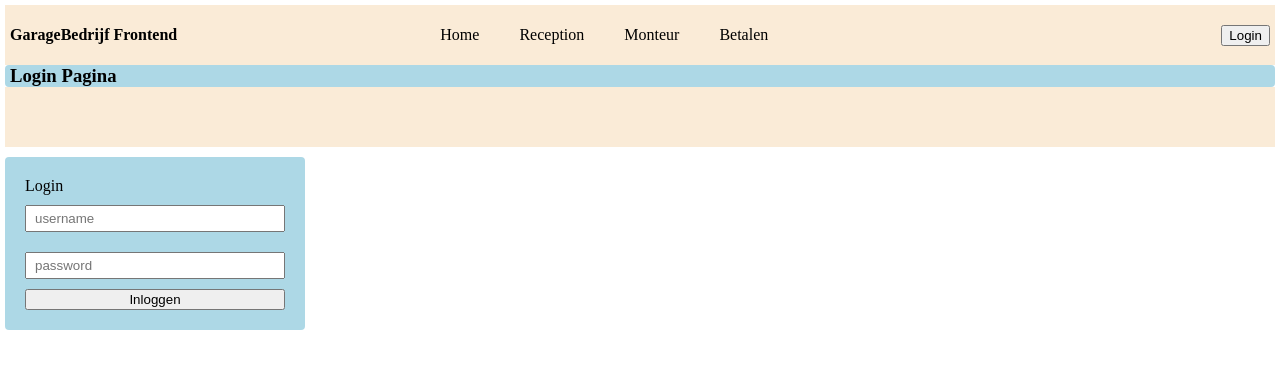
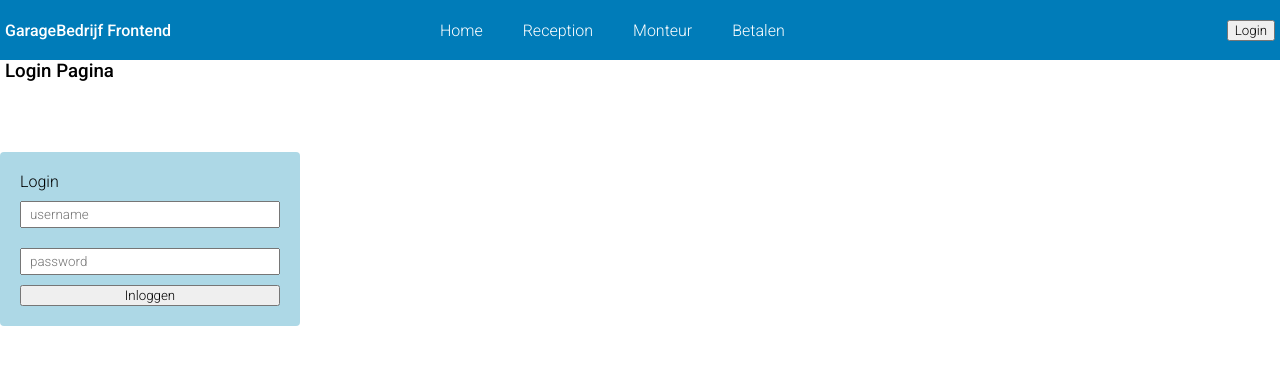
Before and after one commit to jurgenkervezee/eindopdracht-frontend-garage, a React (Create React App) app: page /signin in a window 1280 px wide. Shown: the top 368 px of the page. Built offline with nearby package versions, Linux system fonts and the light colour scheme.

Commit message:
refactoring css

```diff
--- a/src/components/topmenu/TopMenu.css
+++ b/src/components/topmenu/TopMenu.css
@@ -3,25 +3,25 @@
     display: flex;
     justify-content: space-between;
     align-items: center;
-    padding: 5px
+    padding: 5px;
+    background-color: #007cb9;
+    color: white;
+}
 
-}
 ul {
     list-style-type: none;
     flex-basis: 550px;
     display: flex;
-    /*justify-content: space-between;*/
     align-items: center;
 }
+
 li + li{
     margin-left: 8px;
+}
 
-}
 nav {
     width: 100%;
-    background-color: antiquewhite;
     display: flex;
-    /*justify-content: center;*/
     height: 60px;
     padding-left: 5px;
     align-items: center;
@@ -30,3 +30,7 @@ nav {
 .active-link {
     background-color: lightblue;
 }
+
+.header-menu{
+    color: white;
+}
--- a/src/components/topmenu/TopMenu.js
+++ b/src/components/topmenu/TopMenu.js
@@ -16,16 +16,25 @@ function TopMenu() {
                     <h4>GarageBedrijf Frontend</h4>
                     <ul>
                         <li>
-                            <NavLink to="/" exact activeClassName="active-link">Home</NavLink>
+                            <NavLink to="/" exact activeClassName="active-link" className="header-menu">Home</NavLink>
                         </li>
                         <li>
-                            <NavLink to="/reception" exact activeClassName="active-link">Reception</NavLink>
+                            <NavLink to="/reception" exact activeClassName="active-link" className="header-menu">Reception</NavLink>
                         </li>
                         <li>
-                            <NavLink to="/mechanic" exact activeClassName="active-link">Monteur</NavLink>
+                            <NavLink
+                                to="/mechanic"
+                                exact
+                                activeClassName="active-link"
+                                className="header-menu"
+                            >Monteur</NavLink>
                         </li>
                         <li>
-                            <NavLink to="/cashier" exact activeClassName="active-link">Betalen</NavLink>
+                            <NavLink
+                                to="/cashier"
+                                exact
+                                activeClassName="active-link"
+                                className="header-menu">Betalen</NavLink>
                         </li>
                     </ul>
                     <div>
--- a/src/pages/app/App.css
+++ b/src/pages/app/App.css
@@ -1,10 +1,8 @@
+
 .outer-container{
-    /*background-color: yellow;*/
-    margin: 5px;
     display: flex;
     flex-basis: 1200px;
     flex-direction: column;
-    /*justify-content: center;*/
 }
 
 h3{
@@ -22,7 +20,11 @@ form {
 }
 
 .page-header-title{
-    background-color: lightblue;
     padding-left: 5px;
     border-radius: 4px;
 }
+
+.navbar{
+    border-bottom: 2px black;
+
+}
--- a/src/pages/home/HomePage.js
+++ b/src/pages/home/HomePage.js
@@ -10,7 +10,6 @@ function HomePage() {
     return (
         <>
             <div className="inner-container">
-
                 <h3 className="page-header-title">Home Pagina</h3>
                 <nav className="navbar">
                 </nav>
@@ -18,7 +17,6 @@ function HomePage() {
                     logo={logo}
                     logoName="homepageLogo"
                 />
-
                 <p>Algemene informatie over de garage en een link om naar de inlog pagina te gaan.</p>
                 <p>Je kunt deze <Link to="/signin">link</Link> gebruiken om in te loggen</p>
             </div>
--- a/src/pages/index/index.css
+++ b/src/pages/index/index.css
@@ -1,4 +1,12 @@
+@import url('https://fonts.googleapis.com/css2?family=Roboto:wght@300;400;500&display=swap');
+
 *{
     margin: 0px;
     box-sizing: border-box;
+    font-family: 'Roboto', sans-serif;
+    font-weight: 300;
 }
+
+h1, h2, h3, h4{
+    font-weight: 500;
+}
--- a/src/pages/mechanic/MechanicPage.js
+++ b/src/pages/mechanic/MechanicPage.js
@@ -8,7 +8,6 @@ function MechanicPage() {
 
 
     useEffect(() => {
-
         async function handleCarinspectionList() {
             const token = localStorage.getItem('token');
 
@@ -23,6 +22,7 @@ function MechanicPage() {
                 const filteredList = result.data.filter((carinspection) => {
                     return carinspection.status.name === 'OPEN';
                 });
+                console.log(filteredList);
 
                 setCarinspectionList(filteredList);
 
@@ -40,8 +40,9 @@ function MechanicPage() {
             <header className="inner-container">
                 <h3 className="page-header-title">Werkplaats Pagina</h3>
                 <nav className="navbar">
-                    <h3>KeuringsLijst</h3>
+
                 </nav>
+                <h3>KeuringsLijst</h3>
             </header>
             {carinspectionlist.length > 0 &&
                 <>
--- a/src/pages/mechanic/MechanicPageCarinspection.js
+++ b/src/pages/mechanic/MechanicPageCarinspection.js
@@ -11,8 +11,6 @@ function MechanicPageCarinspection() {
     // const [repairActivityList, setRepairActivityList] = useState(null);
     const [carpartList, setCarpartList] = useState(null);
     const [repairPrice, setRepairPrice] = useState(null);
-
-    // useEffect()
 
     useEffect(() => {
         const token = localStorage.getItem('token');
@@ -53,7 +51,6 @@ function MechanicPageCarinspection() {
                     return temp;
                 });
                 setCarpartList(newList);
-
             } catch (e) {
                 console.error(e);
             }
@@ -89,7 +86,6 @@ function MechanicPageCarinspection() {
 
     function handleSubClick(index) {
         let newArray = [...carpartList];
-
         newArray[index].amount = carpartList[index].amount - 1;
         setCarpartList(newArray);
     }
--- a/src/pages/mechanic/mechanic.css
+++ b/src/pages/mechanic/mechanic.css
@@ -15,7 +15,7 @@
 }
 
 th{
-    /*text-align: left;*/
+   font-weight: bold;
 }
 
 .carinspection-client-info{
--- a/src/pages/reception/Reception.css
+++ b/src/pages/reception/Reception.css
@@ -11,7 +11,7 @@ li {
 
 li a {
     display: block;
-    color: black;
+    /*color: black;*/
     text-align: center;
     padding: 14px 16px;
     text-decoration: none;
--- a/src/pages/reception/ReceptionPage.js
+++ b/src/pages/reception/ReceptionPage.js
@@ -135,9 +135,7 @@ function ReceptionPage() {
                                                     >Bevestig
                                                     </button>
                                                 </label>
-
                                         </fieldset>
-
                                     </form>
                                 </>
                                 :
--- a/src/pages/signin/SignInPage.js
+++ b/src/pages/signin/SignInPage.js
@@ -16,10 +16,8 @@ function SignInPage() {
 
         try {
             const result = await axios.post('http://localhost:8080/api/auth/signin', {
-
                 username: userName,
                 password: password,
-
             });
             login(result.data);
             const role = result.data.roles[0];
@@ -36,7 +34,6 @@ function SignInPage() {
             console.error(e);
         }
     }
-
 
     return (
         <>
```
